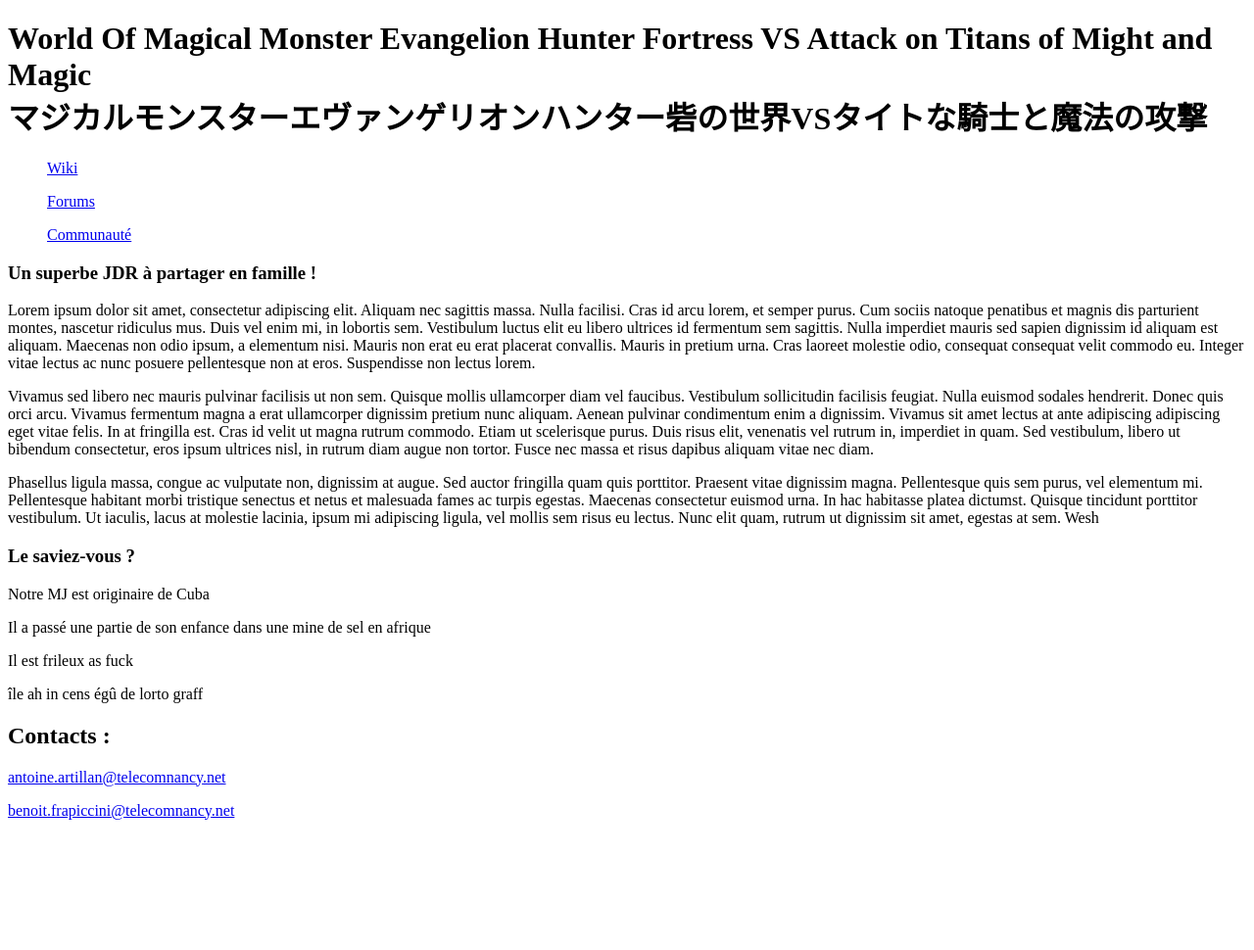
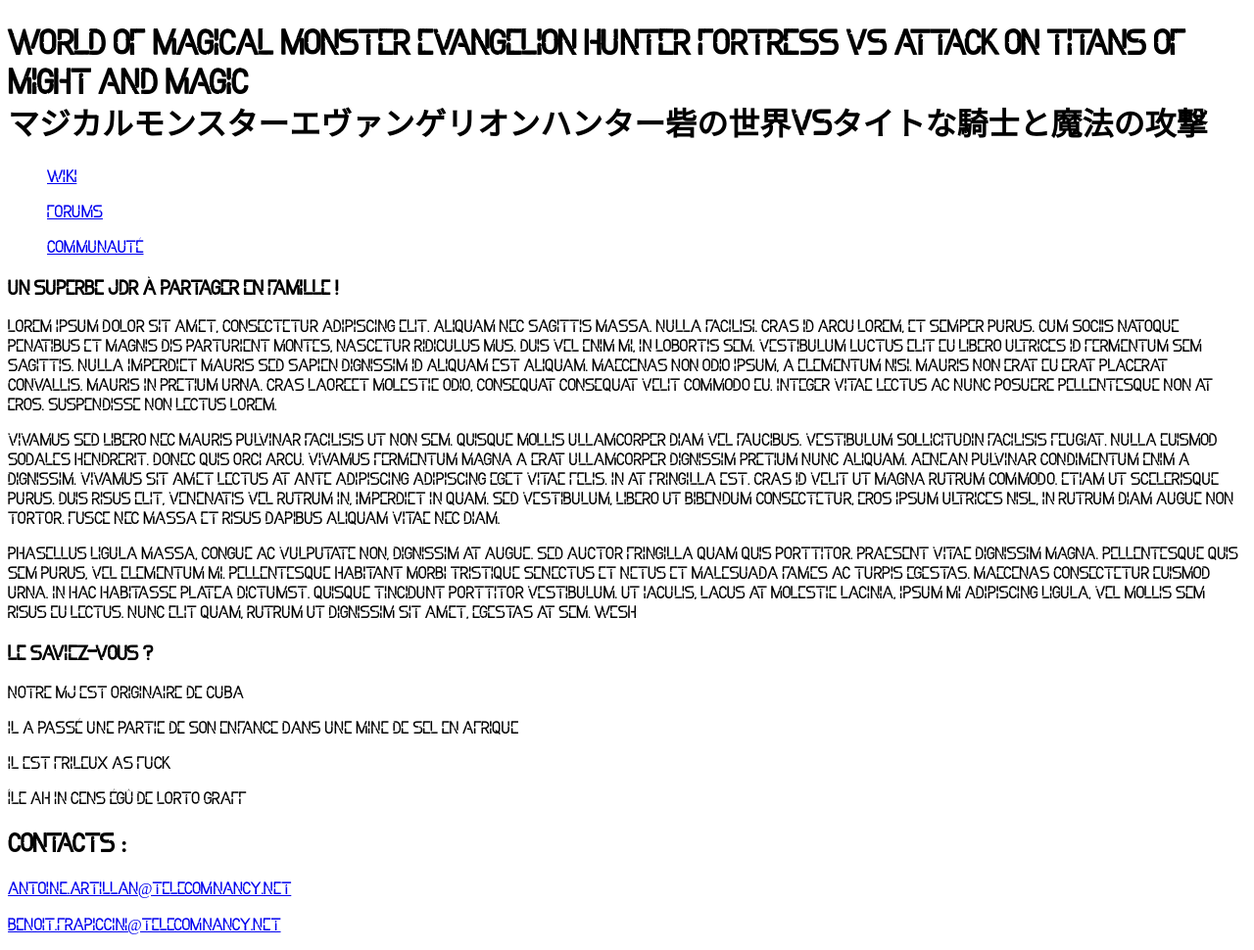
Before and after one commit to AntoineArt/web_supy_antars, a PHP site: page /mainpage.html in a window 1280 px wide. Shown: the whole page at 98% size. Before the commit the page ends 837 px from the top, so only its background shows below. Run offline with PHP 8.4, Linux system fonts and the light colour scheme.

Commit message:
Git a fumé

```diff
--- a/stylesheet.css
+++ b/stylesheet.css
@@ -1,7 +1,7 @@
 /*GENERAL*/
-@@font-face {
+@font-face {
 	font-family: 'HunterPolice';
-	src: url('police/Mechanized.otf');
+	src: url('police/Mechanization.ttf');
 }
 
 h1, h2{
```
